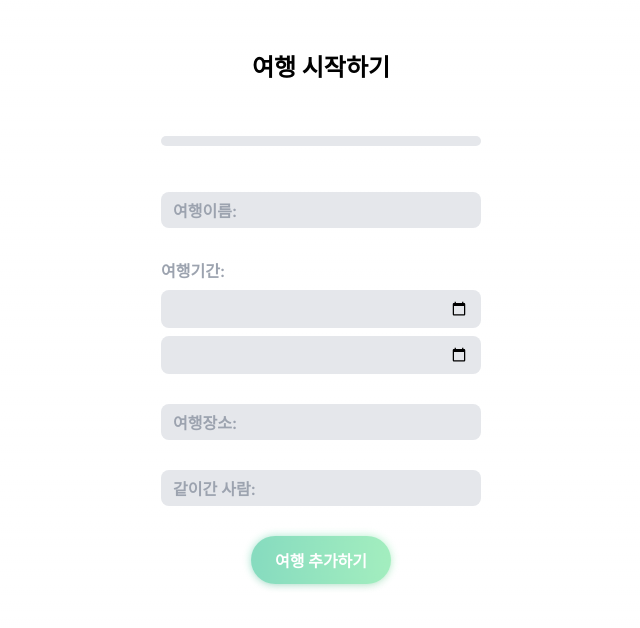
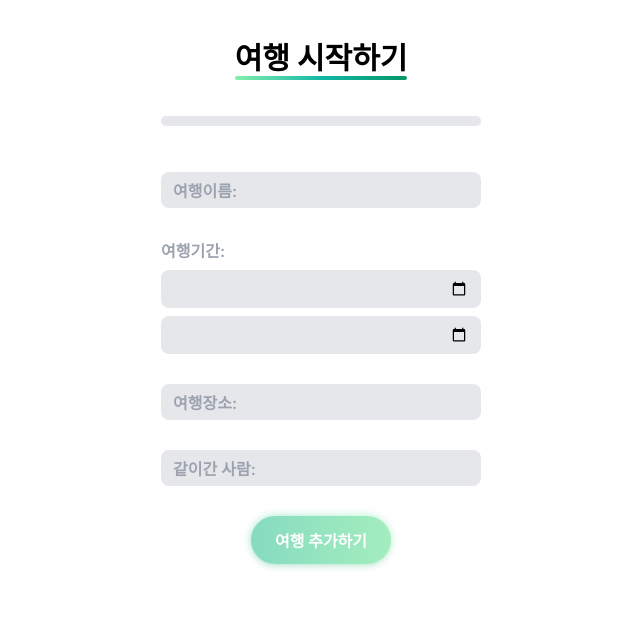
Before and after one commit to yulmu-catsetki/trip-app, a Next.js app: page /v1/addTrip in a window 1280 px wide. Shown: the top 628 px of the page, without its empty margins (319-959 px from the left). Built offline with nearby package versions, Linux system fonts and the light colour scheme.

Commit message:
Update Title.tsx

```diff
--- a/src/app/components/Title.tsx
+++ b/src/app/components/Title.tsx
@@ -3,14 +3,17 @@ import React from 'react';
 
 interface TitleProps {
   text: string;
+
 }
 
 const Title: React.FC<TitleProps> = ({ text }) => {
   return (
-    <div className="text-center text-2xl font-bold leading-10 my-12 ">
+    <div className="relative inline-block m-10">
+      <span className="text-2xl md:text-3xl font-bold">
         {text}
+      </span>
+      <span className="absolute -bottom-1 left-0 w-full h-1 bg-gradient-to-r from-green-300 via-teal-500 to-emerald-600 rounded-full"></span>
     </div>
-
   );
 };
 
```
